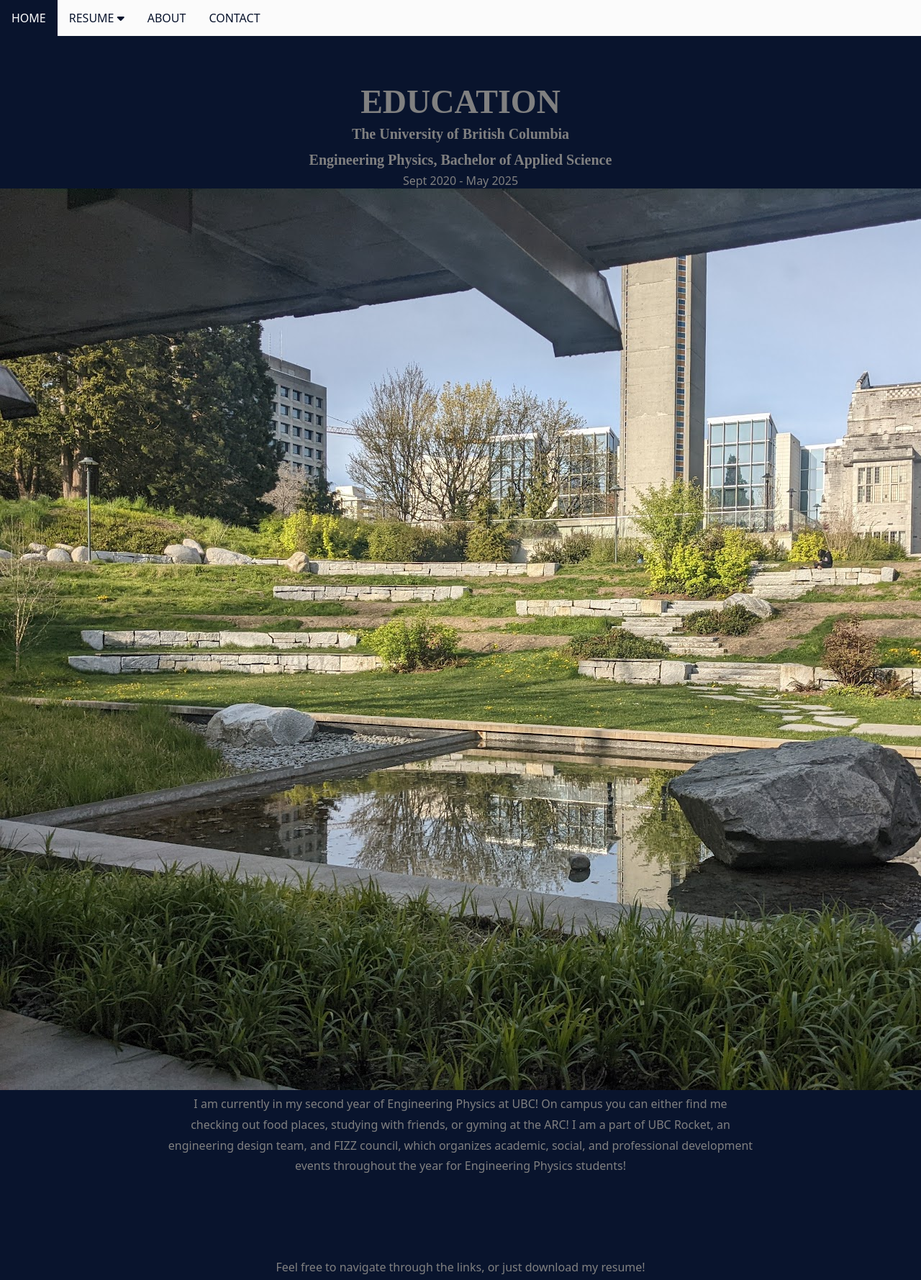
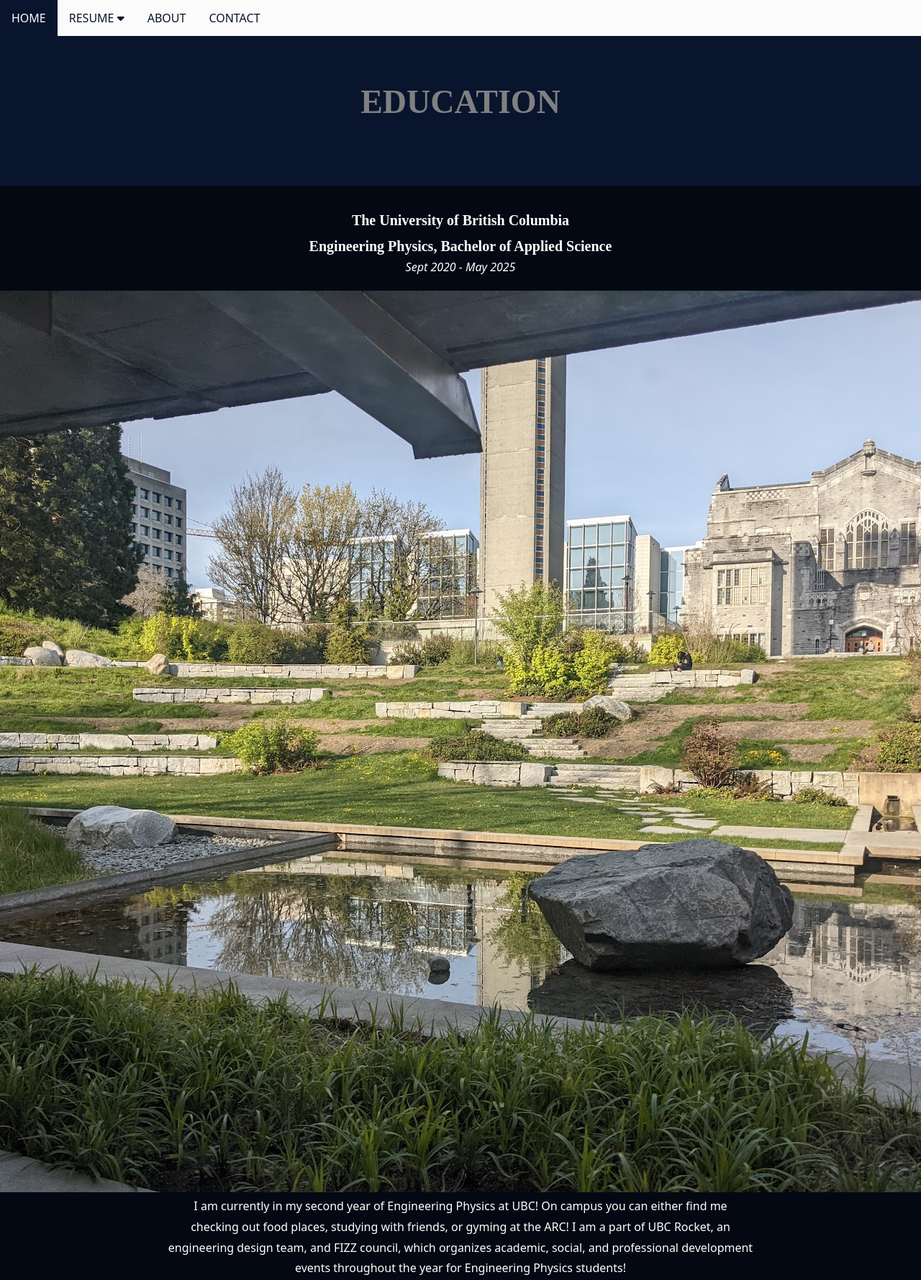
Before and after one commit to anqixxx/personalwebsite, a Flask app: page /education in a window 1280 px wide; the page is wider, and only the part inside the window is pictured. Shown: the top 1779 px of that part at 72% size. Run offline with Flask 2, Linux system fonts and the light colour scheme; some libraries are stand-ins or nearby versions; some web fonts are replaced.

Commit message:
minor changes to education

```diff
--- a/templates/education.html
+++ b/templates/education.html
@@ -1,4 +1,5 @@
 {% extends "resume.html" %}
+{% block content %}
 <style>
     p.italic {
         font-style: italic;
@@ -7,17 +8,29 @@
     h3.bold{
         font-style: bold;
     }
+
+    div.edu{
+        color: white;
+        padding-top: 30px;
+        padding-bottom: 30px;
+        background-color: var(--darkerblue);
+        justify-self: center;
+        margin: 25px;
+    }
+
 </style>
 
-
-{% block content %}
 <title>Education</title>
 <h2> EDUCATION </h2>
+<span class="smallblock"></span>
 
+<div class="edu">
 <h3 class="bold">The University of British Columbia</h3>
 <h3> Engineering Physics, Bachelor of Applied Science</h3>
 <p class="italic">  Sept 2020 - May 2025 </p>
+<br>
 <img src="images\ubcback.jpg" alt="UBC Image">
+<br>
 <p class="big"> I am currently in my second year of Engineering Physics at UBC! On campus you can either find me
     <br>
     checking out food places, studying with friends, or gyming at the ARC! I am a part of UBC Rocket, an
@@ -26,4 +39,6 @@
     <br>
     events throughout the year for Engineering Physics students!
 </p>
+
+</div>
 {% endblock %}
--- a/templates/skills.html
+++ b/templates/skills.html
@@ -54,10 +54,6 @@
         width: 650px;
     }
 
-    @keyframes colourchange {
-        from {background-color: black;}
-        to {background-color: white;}
-    }
 
     @keyframes movement {
       0%   {background-color:white; left: 10%;}
```
